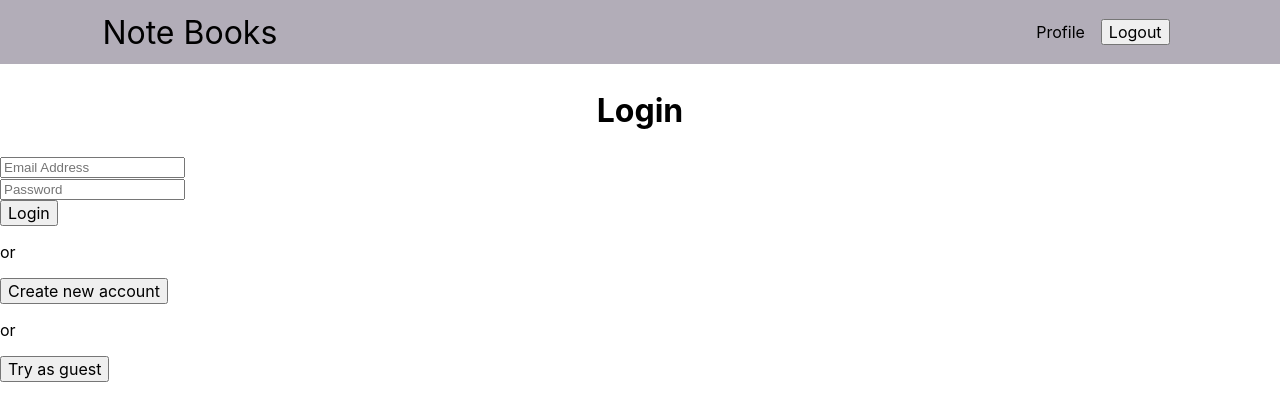
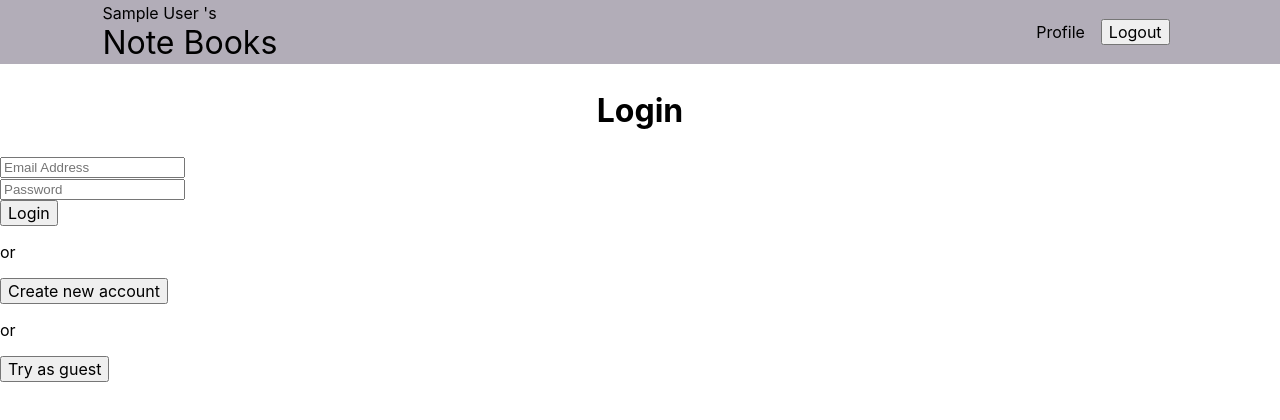
Before and after one commit to FlapShatner/notes_v2, a Next.js app: page /auth in a window 1280 px wide. Shown: the top 420 px of the page. Built offline with nearby package versions, Linux system fonts and the light colour scheme; no server answers; sample sign-in values are in the browser's storage.

Commit message:
display user name in header

```diff
--- a/components/auth/auth-form.js
+++ b/components/auth/auth-form.js
@@ -1,6 +1,7 @@
 import { useState, useRef } from 'react'
 import { signIn } from 'next-auth/react'
 import { useRouter } from 'next/router'
+import classes from './auth-form.module.css'
 
 async function createUser(email, password) {
   const response = await fetch('/api/auth/signup', {
@@ -75,7 +76,7 @@ export default function AuthForm() {
   }
 
   return (
-    <section>
+    <section className={classes.authForm}>
       <h1>{isLogin ? 'Login' : 'Sign Up'}</h1>
       <form onSubmit={handleSubmit}>
         <input type='email' id='email' required ref={emailRef} placeholder='Email Address' />
--- a/components/layout/header.js
+++ b/components/layout/header.js
@@ -2,8 +2,16 @@ import classes from './header.module.css'
 import Link from 'next/link'
 import Logo from './logo'
 import { signOut } from 'next-auth/react'
+import { useSession } from 'next-auth/react'
 
 export default function Header() {
+  const { data: session } = useSession()
+
+  // console.log(session.user.name)
+  let userName
+  if (session) {
+    userName = session.user.name
+  }
   function handleLogout() {
     signOut()
   }
@@ -12,7 +20,7 @@ export default function Header() {
     <header className={classes.header}>
       <Link href='/'>
         <a>
-          {/* <p></p> */}
+          <p>{session && `${userName} 's`}</p>
           <Logo />
         </a>
       </Link>
--- a/components/layout/header.module.css
+++ b/components/layout/header.module.css
@@ -20,3 +20,7 @@
 .header li {
     margin: 0 var(--size-2);
 }
+
+.header p{
+    margin:0;
+}
--- a/pages/api/auth/update.js
+++ b/pages/api/auth/update.js
@@ -12,7 +12,7 @@ async function handler(req, res) {
 
     const db = client.db()
 
-    const profile = await db.collection('users').findOne({ email: email })
+    const profile = await db.collection('users').findOne({ email: userId })
 
     if (!profile) {
       res.status(422).json({ message: 'User does not exist' })
```
Also changed, not shown: pages/profile.js (+2 -16 lines), components/auth/auth-form.module.css (added).
